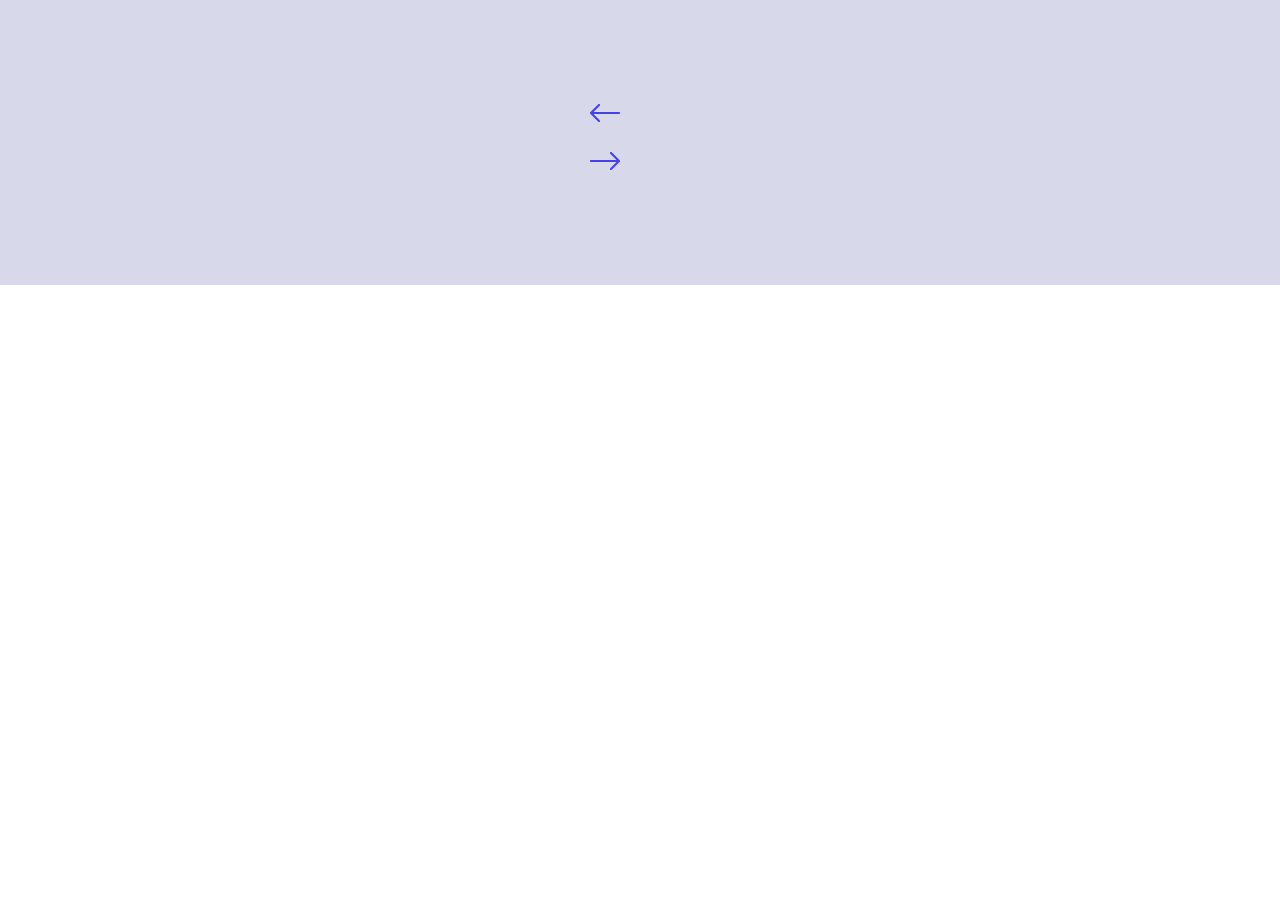
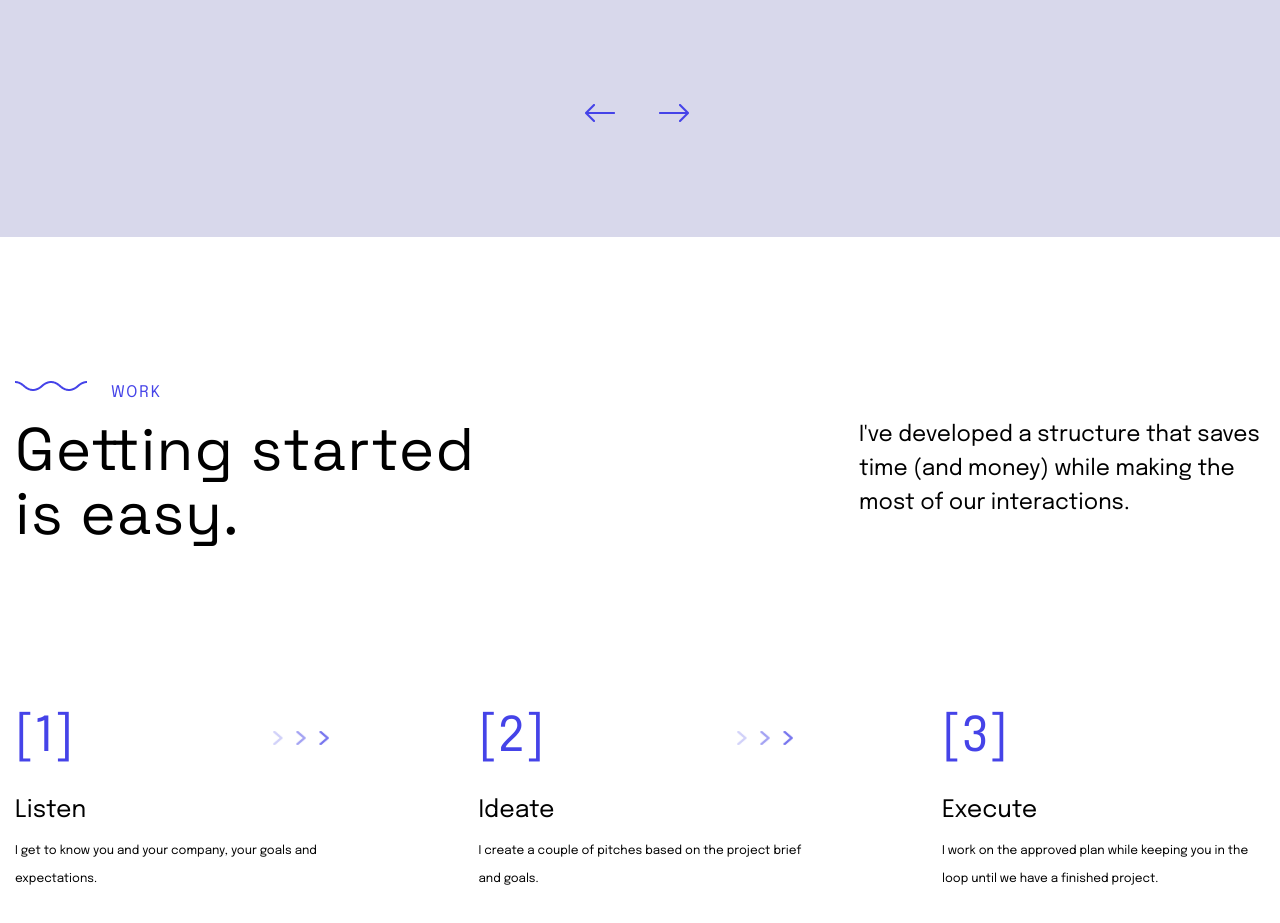
Before and after one commit to a1ekcP/Web.Folio, a plain HTML site: page index.html in a window 1280 px wide. Shown: the part 6121-7044 px from the top of the page. Before the commit the page ends 6406 px from the top, so only its background shows below. Drawn offline with Linux system fonts and the light colour scheme.

Commit message:
process section

```diff
--- a/index.html
+++ b/index.html
@@ -382,6 +382,63 @@
 
             </div>
         </section>
+        <section class="process">
+            <div class="__container">
+                <div class="process__title section__title">
+                    <img src="icon/about/title.png" alt="" class="section__title-img">
+                    <span class="section__title-title">work</span>
+                </div>
+
+                <div class="process__title-box">
+                    <h2 class="process__subtitle title">
+                        Getting started is easy.
+                    </h2>
+                    <p class="process__title-text">
+                        I've developed a structure that saves time (and money) while making the most of our interactions.
+                    </p>
+                </div>
+
+                <div class="process__items">
+                    <div class="process__item progress">
+                        <div class="progress__num">
+                            <span>[1]</span>
+                            <img src="icon/process/arrows.png" alt="next">
+                        </div>
+                        <h5 class="progress__title">
+                            Listen
+                        </h5>
+                        <p class="process__text">
+                            I get to know you and your company, your goals and expectations.
+                        </p>
+                    </div>
+
+                    <div class="process__item progress">
+                        <div class="progress__num">
+                            <span>[2]</span>
+                            <img src="icon/process/arrows.png" alt="next">
+                        </div>
+                        <h5 class="progress__title">
+                            Ideate
+                        </h5>
+                        <p class="process__text">
+                            I create a couple of pitches based on the project brief and goals.
+                        </p>
+                    </div>
+
+                    <div class="process__item progress">
+                        <div class="progress__num">
+                            <span>[3]</span>
+                        </div>
+                        <h5 class="progress__title">
+                            Execute
+                        </h5>
+                        <p class="process__text">
+                            I work on the approved plan while keeping you in the loop until we have a finished project.
+                        </p>
+                    </div>
+                </div>
+            </div>
+        </section>
     </div>
 </body>
 </html>
--- a/style.css
+++ b/style.css
@@ -748,7 +748,7 @@ a.main__btn::after{
     margin-bottom: 15px;
 }
 .testimonials__nav{
-    width: 118px;
+    width: 128px;
     margin: 0 auto;
 }
 .testimonials__link{
@@ -760,3 +760,70 @@ a.main__btn::after{
 }
 
 /*-------------TESTIMONIALS----------*/
+
+
+
+/*-------------PROCESS----------*/
+.process{
+    padding: 144px 0 87px 0;
+}
+.process__title{
+    margin-bottom: 13px;
+}
+.process__title-box{
+    margin-bottom: 165px;
+
+    display: flex;
+    justify-content: space-between;
+}
+.process__subtitle{
+    font-family: 'Space Grotesk';
+    font-size: 60px;
+    line-height: 64px;
+    letter-spacing: 1.2px;
+    color: #000000;
+
+    max-width: 488px;
+}
+.process__title-text{
+    font-size: 22px;
+    line-height: 34px;
+    color: #000000;
+
+    max-width: 406px;
+}
+
+.process__items{
+    display: flex;
+    justify-content: space-between;
+}
+.process__item{
+    max-width: 323px;
+}
+.progress__num{
+    margin-bottom: 31px;
+    display: flex;
+    justify-content: space-between;
+    align-items: center;
+}
+.progress__num>span{
+    font-size: 48px;
+    line-height: 54px;
+    color: #4543E8;
+}
+.progress__num>img{
+    width: 74px;
+    height: 24px;
+}
+.progress__title{
+    font-size: 24px;
+    line-height: 30px;
+    color: #000000;
+
+    margin-bottom: 11px;
+}
+.process__text{
+    font-size: 12px;
+    line-height: 28px;
+    color: #000000;
+}
```
Also changed, not shown: icon/process/arrows.png (added).
